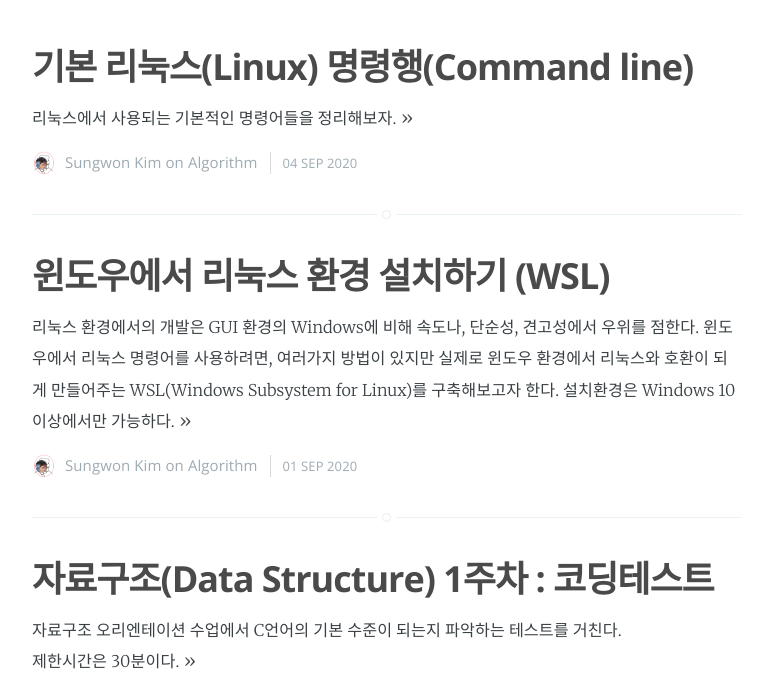
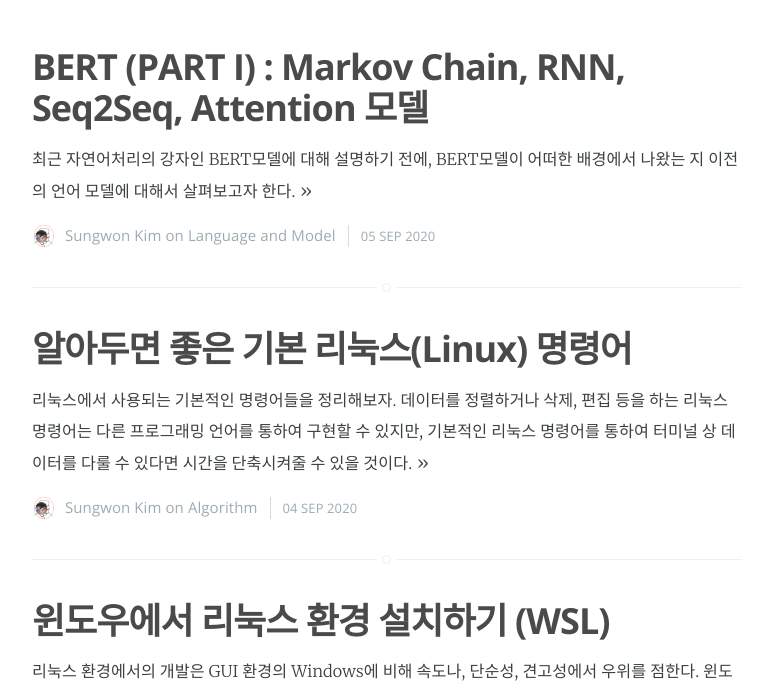
Before and after one commit to kpiswon/kpiswon.github.io, a Jekyll site: the page built from index.html, in a window 1280 px wide and 900 px high, scrolled down 686 px, cut to the strip 218-900 px from the top of the window. Shown: the whole strip, without its empty margins (253-1021 px from the left). Built offline with Jekyll 4.4.1, drawn with Linux system fonts in a browser that asks for light colours; the list of posts is cut into pages by our own code; some of the changed text lies outside the part shown.

Commit message:
오랜만에 수정

```diff
--- a/_posts/2020-08-19-markdown.markdown
+++ b/_posts/2020-08-19-markdown.markdown
@@ -1,6 +1,6 @@
 ---
 layout: post
-title:  "Markdown 작성법"
+title:  "마크다운(Markdown) 작성법"
 date:   2020-08-19 20:50:00
 categories: Jekyll
 tags : [jekyll, markdown, github page, 지킬, 마크다운]
--- /dev/null
+++ b/_posts/2020-09-04-Language Model.markdown
@@ -0,0 +1,73 @@
+---
+layout: post
+title:  "BERT (PART I) : Markov Chain, RNN, Seq2Seq, Attention 모델"
+date:   2020-09-05 22:00:00
+categories: Language Model
+tags : [언어모델, 자연어처리, 자연어, Markov Chain, 마코프 체인, RNN, Seq2Seq, 시퀀스 투 시퀀스, Attention, Attention Model, BERT, 버트]
+comments: true
+---
+
+최근 자연어처리의 강자인 BERT모델에 대해 설명하기 전에, BERT모델이 어떠한 배경에서 나왔는 지 이전의 언어 모델에 대해서 살펴보고자 한다.
+
+> * __언어모델__ : 언어 모델이란 **<u>"자연어의 법칙을 컴퓨터로 모사한 모델"</u>**을 의미한다.
+> * 주어진 단어들로부터 그 **<u>다음에 등장한 단어의 확률을 예측</u>**하는 방식으로 학습한다. (이전 state로 미래의 state를 예측)
+> * 다음의 등장할 단어를 잘 예측하는 모델은 그 **<u>언어의 특성이 잘 반영된 모델</u>**이자, **<u>문맥을 잘 계산하는 좋은 언어 모델</u>**이라고 할 수 있다.
+
+![LM1](/assets/images/LM1.png)
+
+---
+
+## Markov 확률 기반의 언어 모델 (마코프 체인 모델)
+
+ 초기의 언어 모델은 다음의 단어나 문장이 나올 확률을 통계와 단어의 n-gram을 기반으로 계산하였다. 딥러닝 기반의 언어모델은 해당 확률을 최대로 하도록 네트워크를 학습한다.
+
+ 여기서 이용되는 **<u>마르코프 성질은 과거와 현재 상태가 주어졌을 때, 미래 상태의 조건부 확률 분포가 과거 상태와는 독립적으로 현재 상태에 의해서만 결정된다는 걸 뜻한다.</u>** 언어 모델에 적용시키면 현재 단어 뒤에 미래의 단어가 어떤 것이 오는 지 경우의 수를 나타낸 다음, 확률을 계산한다. 예를 들어보겠다.
+
+ ![LM2](/assets/images/LM2.png)
+
+ 위와 같이 노드 다음에 어떤 노드가 오는 지 확률로 표현하였고, 이를 테이블로 정리해보면 다음과 같다.
+
+ ![LM3](/assets/images/LM3.png)
+
+ 위 표를 이용하여 다음과 같은 문장들이 나올 확률을 계산할 수 있다.
+
+ > "I like rabbits" : 0.66 x 0.33 = 0.22
+ > "I like turtles" : 0.66 x 0.33 = 0.22
+ > "I don't like snails" : 0.33 x 1.0 x 0.33 = 0.11
+
+---
+
+## Recurrent Neural Network(RNN) 기반의 언어 모델
+
+ RNN은 히든 노드가 방향을 가진 엣지로 연결돼 순환구조를 이루는(directed cycle) 인공신경망의 한 종류이다. 이전 state의 정보가 다음 state를 사용됨으로써, 시계열 데이터 처리에 적합하다.
+
+ 기본적인 RNN의 구조는 다음과 같다.
+
+ ![LM4](/assets/images/LM4.png)
+
+ INPUT은 character 단위가 될 수도 있고, word, sentence 등으로 설정할 수 있다. 예시는 `'hello'`를 character 단위(알파벳)로 끊어서 RNN의 학습과정을 들어보겠다.
+
+
+
+
+
+---
+
+
+최종수정일 2020.09.04
+
+
+
+> ###### References
+> T academy "자연어 언어모델 'BERT'" 강의자료
+> [[딥러닝 기계번역] 시퀀스 투 시퀀스 + 어텐션 모델](www.youtube/watch?v=WsQLdu2JMgl)
+> [KOCW](http://elearning.kocw.net/contents4/document/lec/2013/Konkuk/Honghyeoncheol/8.pdf)
+
+{% highlight ruby %}
+print("hello, neighbors!")
+print("Sungwon Kim © 2020 • All rights reserved.")
+{% endhighlight %}
+
+[Github][githuburl]
+
+[githuburl]: https://github.com/kpiswon
--- a/_posts/2020-09-02-linux commands.markdown
+++ b/_posts/2020-09-04-linux commands.markdown
@@ -1,13 +1,13 @@
 ---
 layout: post
-title:  "기본 리눅스(Linux) 명령행(Command line)"
+title:  "알아두면 좋은 기본 리눅스(Linux) 명령어"
 date:   2020-09-04 10:30:00
 categories: Algorithm
 tags : [알고리즘, 윈도우, 리눅스, windows, linux, 명령행, 명령어, 기본명령어,]
 comments: true
 ---
 
-리눅스에서 사용되는 기본적인 명령어들을 정리해보자.
+리눅스에서 사용되는 기본적인 명령어들을 정리해보자. 데이터를 정렬하거나 삭제, 편집 등을 하는 리눅스 명령어는 다른 프로그래밍 언어를 통하여 구현할 수 있지만, 기본적인 리눅스 명령어를 통하여 터미널 상 데이터를 다룰 수 있다면 시간을 단축시켜줄 수 있을 것이다.
 
 ---
 
```
Also changed, not shown: assets/images/LM1.png (added), assets/images/LM2.png (added), assets/images/LM3.png (added), assets/images/LM4.png (added).
